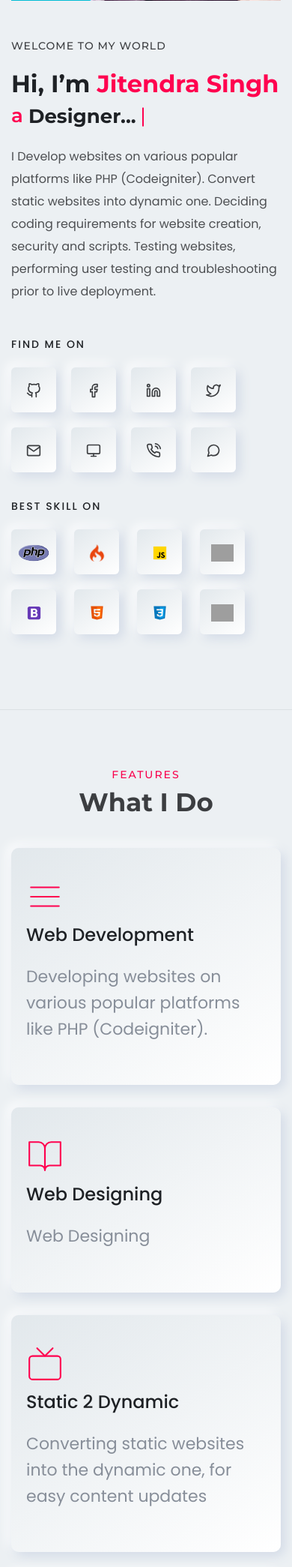
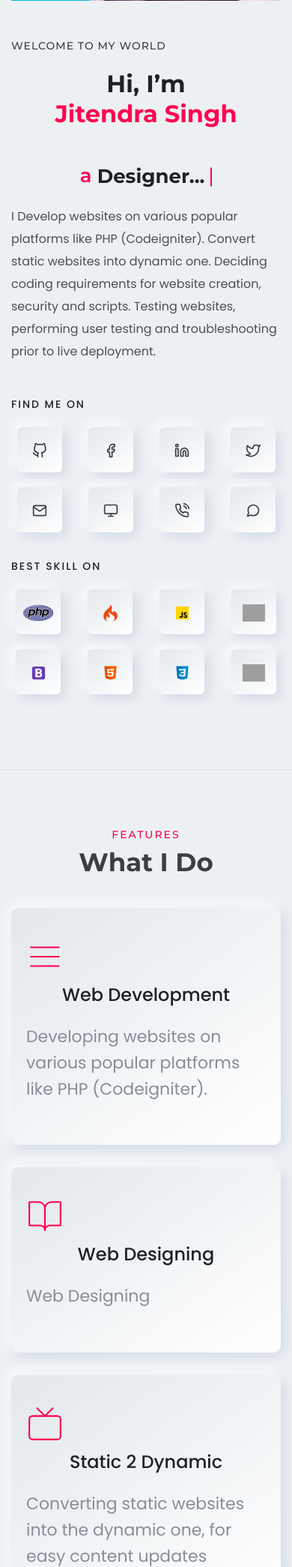
Before and after one commit to jps7828/my_portfolio, a PHP site: page / in a window 390 px wide. Shown: the part 459-2549 px from the top of the page at 75% size. Run offline with PHP 8.4, Linux system fonts and the light colour scheme; some web fonts are replaced; grey boxes are pictures that could not be loaded.

Commit message:
adding more css for mobile

```diff
--- a/assets/web/my.css
+++ b/assets/web/my.css
@@ -1110,6 +1110,24 @@
     display:none;
   }
 
+  .social-share, .skill-share{
+    display:grid;
+    align-items: space-around!important;
+    justify-content:space-around!important;
+    text-align:center;
+  }
+
+  .title{
+    display:grid;
+    align-items: center!important;
+    justify-content:center!important;
+    text-align:center!important;
+  }
+
+  .thumbnail > img {
+    width: 300px!important;
+  }
+
 }
 /*
 [data-theme="dark"] {
--- a/index.html
+++ b/index.html
@@ -460,7 +460,7 @@
                         <div class="inner">
                             <div class="thumbnail">
                                 <a href="javascript:void(0)">
-                                    <img style="height:400px; min-width:350px;" src="assets/web/images/portfolio/749055image_1.png" alt="Personal Portfolio Images">
+                                    <img style="height:400px; width:minmax(300px,350px);" src="assets/web/images/portfolio/749055image_1.png" alt="Personal Portfolio Images">
                                 </a>
                             </div>
                             <div class="content">
@@ -483,7 +483,7 @@
                         <div class="inner">
                             <div class="thumbnail">
                                 <a href="javascript:void(0)">
-                                    <img style="height:400px; min-width:350px;" src="assets/web/images/portfolio/914089image_1.png" alt="Personal Portfolio Images">
+                                    <img style="height:400px; width:minmax(300px,350px);" src="assets/web/images/portfolio/914089image_1.png" alt="Personal Portfolio Images">
                                 </a>
                             </div>
                             <div class="content">
@@ -506,7 +506,7 @@
                         <div class="inner">
                             <div class="thumbnail">
                                 <a href="javascript:void(0)">
-                                    <img style="height:400px; min-width:350px;" src="assets/web/images/portfolio/246482image_1.png" alt="Personal Portfolio Images">
+                                    <img style="height:400px; width:minmax(300px,350px);" src="assets/web/images/portfolio/246482image_1.png" alt="Personal Portfolio Images">
                                 </a>
                             </div>
                             <div class="content">
@@ -575,7 +575,7 @@
                         <div class="inner">
                             <div class="thumbnail">
                                 <a href="javascript:void(0)">
-                                    <img style="height:400px; min-width:350px;" src="assets/web/images/portfolio/595007image_1.png" alt="Personal Portfolio Images">
+                                    <img style="height:400px; width:minmax(300px,350px);" src="assets/web/images/portfolio/595007image_1.png" alt="Personal Portfolio Images">
                                 </a>
                             </div>
                             <div class="content">
```
